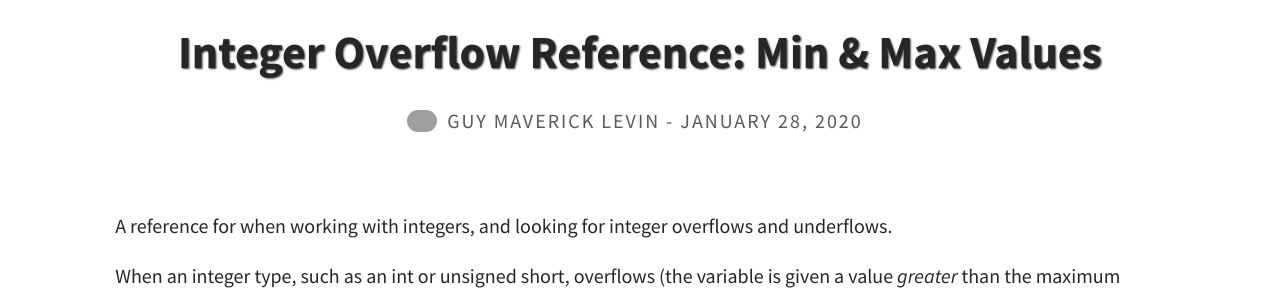
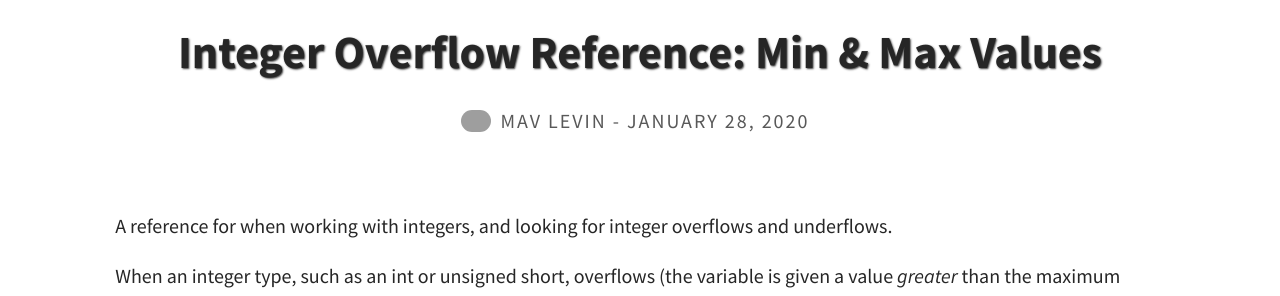
Before and after one commit to mavlevin/mavlevin.github.io, a Jekyll site: the page built from _posts/2020-01-28-Integer-Overflow-Reference%3A-Min-%26-Max-Values.md, in a window 1280 px wide. Shown: the part 134-430 px from the top of the page. Built offline with Jekyll 4.4.1, drawn with Linux system fonts in a browser that asks for light colours; comment, search, counter and statistics services are not loaded.

Commit message:
author update

```diff
--- a/_data/authors.yml
+++ b/_data/authors.yml
@@ -1,4 +1,4 @@
 guy:
-  name: "Guy Maverick Levin"
+  name: "Mav Levin"
   avatar: "/assets/img/Guy Maverick Levin Blockchain Hacker (circle crop).png"
   url: "/about/"
```
